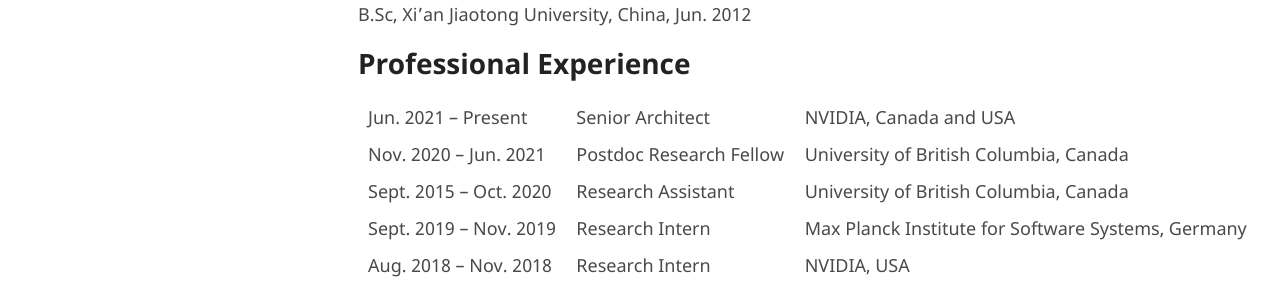
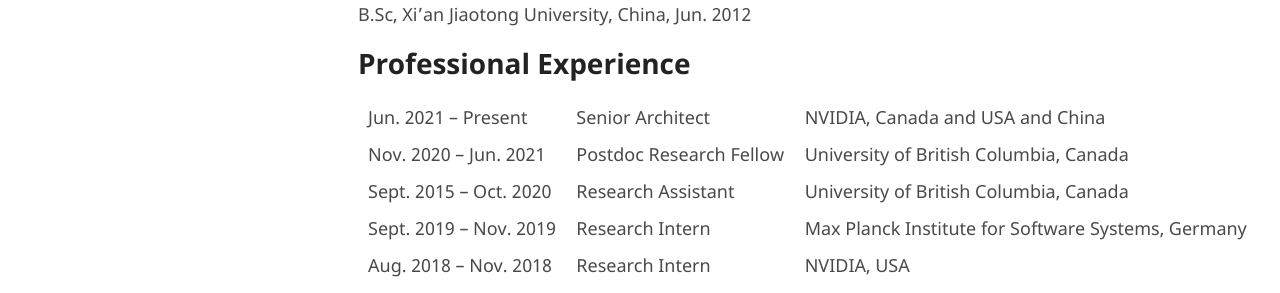
Before and after one commit to ericrxw/xiaoweiren, a Jekyll site: the page built from index.md, in a window 1280 px wide and 900 px high, scrolled down 350 px. Shown: the part 155-448 px from the top of the window. Built offline with Jekyll 4.4.1, drawn with Linux system fonts in a browser that asks for light colours; our own code applies the rules of GitHub Pages for plain Markdown files; the repository's description, which GitHub fills in, is left out.

Commit message:
udpate work experience
Signed-off-by: Xiaowei Ren <xren@nvidia.com>

```diff
--- a/index.md
+++ b/index.md
@@ -16,12 +16,12 @@
 
 # Professional Experience
 
-|Jun. 2021 -- Present    | Senior Architect        | NVIDIA, Canada and USA                                     |
+|Jun. 2021 -- Present    | Senior Architect        | NVIDIA, Canada and USA and China                   |
 |Nov. 2020 -- Jun. 2021  | Postdoc Research Fellow | University of British Columbia, Canada             |
 |Sept. 2015 -- Oct. 2020 | Research Assistant      | University of British Columbia, Canada             |
 |Sept. 2019 -- Nov. 2019 | Research Intern         | Max Planck Institute for Software Systems, Germany |
-|Aug. 2018 -- Nov. 2018  | Research Intern         | NVIDIA, USA            |
-|May. 2017 -- Aug. 2017  | Research Intern         | NVIDIA, USA            |
+|Aug. 2018 -- Nov. 2018  | Research Intern         | NVIDIA, USA                                        |
+|May. 2017 -- Aug. 2017  | Research Intern         | NVIDIA, USA                                        |
 |Sept. 2012 -- Jun. 2015 | Research Assistant      | Xi'an Jiaotong University, China                   |
 |Jul. 2011 -- Sept. 2011 | Undergraduate Intern    | ICT, Chinese Academy of Science, China             |
 
```
